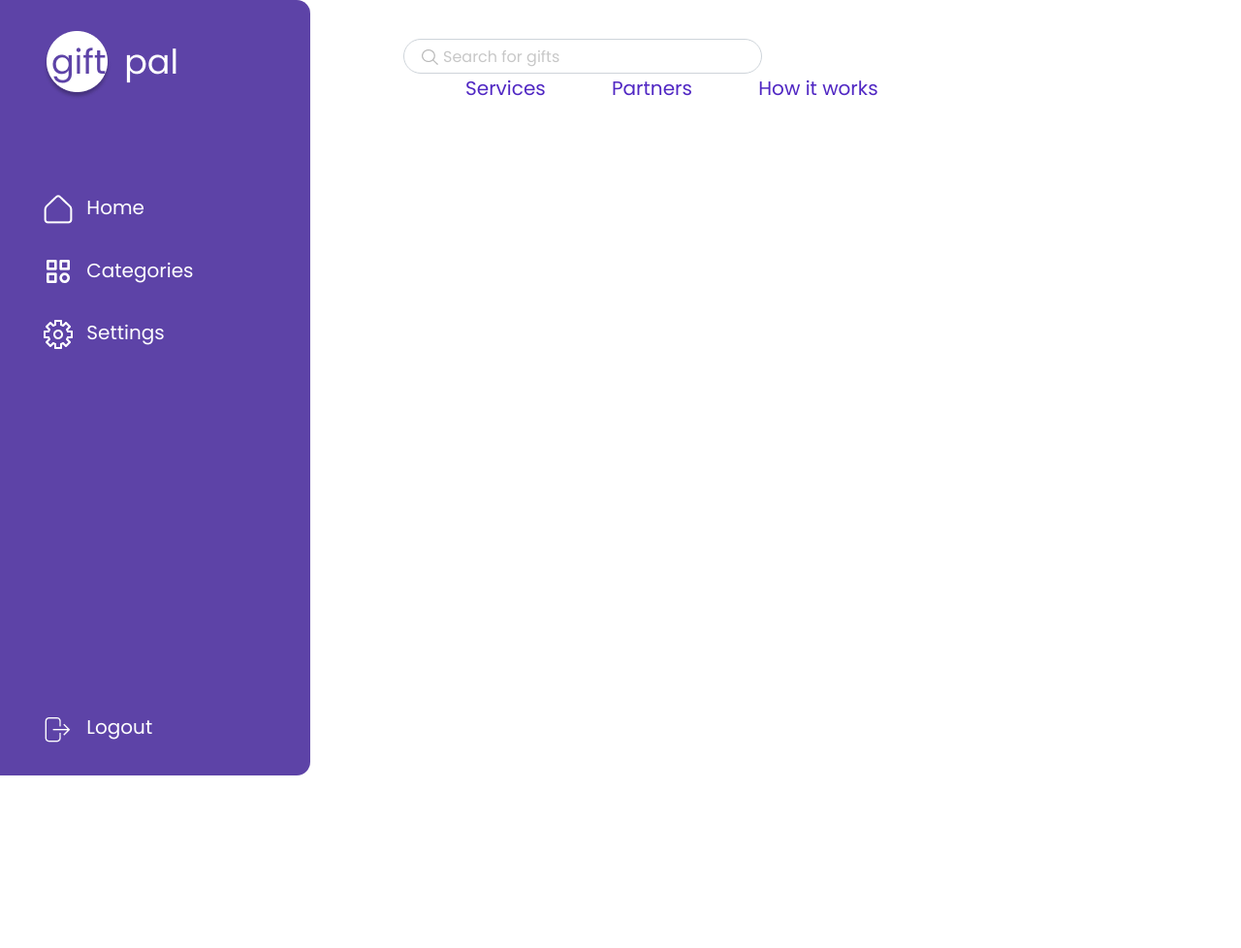
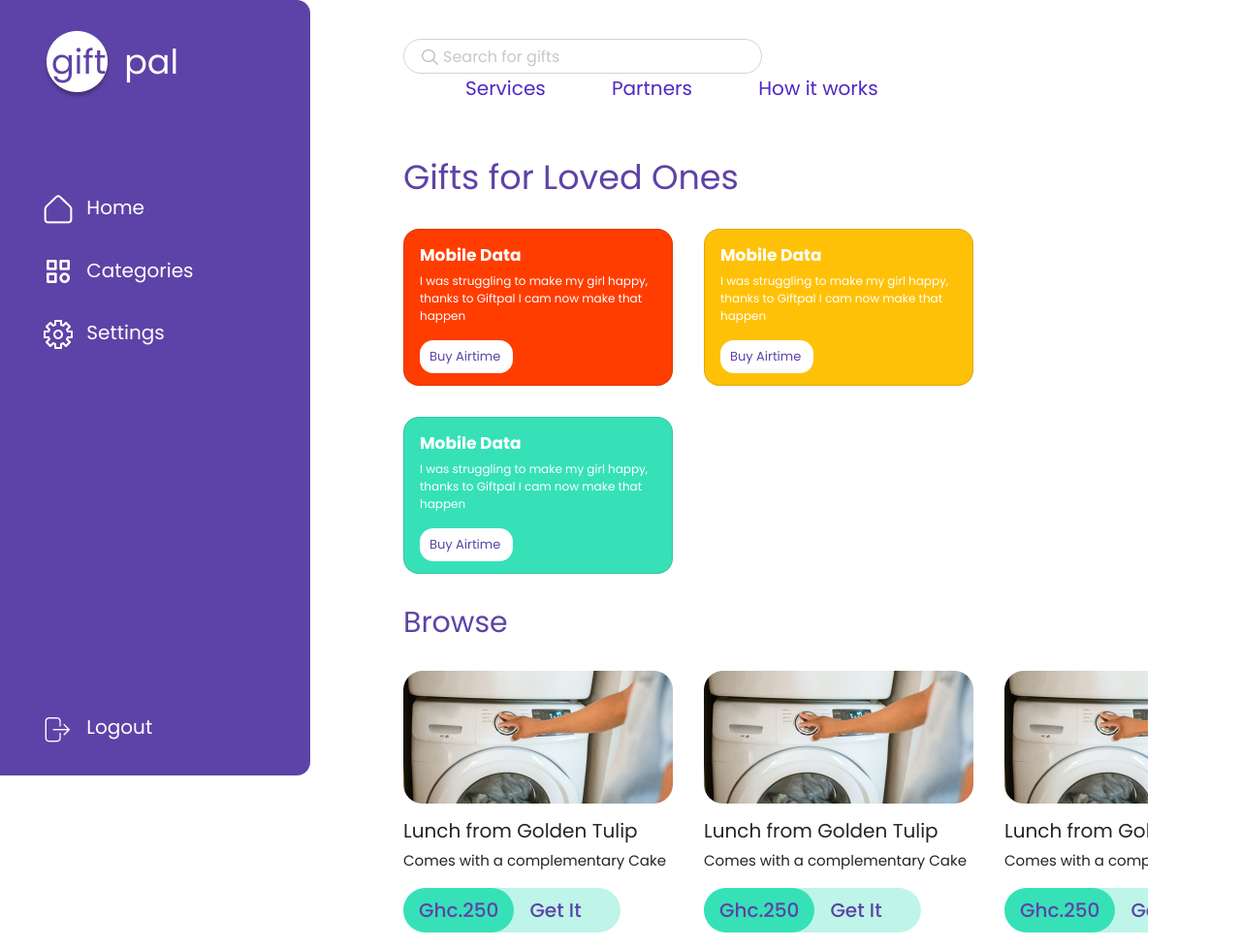
Before and after one commit to kewablay/Giftpal-v2.0, a PHP site: page /dashboard.html in a window 1280 px wide. Shown: the whole page at 97% size. Before the commit the page ends 800 px from the top, so only its background shows below. Run offline with PHP 8.4, Linux system fonts and the light colour scheme; some libraries are stand-ins or nearby versions.

Commit message:
done with the dashboard UI

```diff
--- a/css/dashboard.css
+++ b/css/dashboard.css
@@ -137,6 +137,131 @@ form div{
 }
 /* navbar ends */
 
+/* ---gift cards section */
+.title{
+    color: #5D43A7;
+    font-size: 35px;;
+    font-weight: 400;
+    margin: 2rem 0;
+}
+.gift-cards{
+     display: flex;
+     gap: 2rem;
+     flex-wrap: wrap;
+
+}
+
+.gift-cards .card{
+    height: 162px;
+    flex: 0 1 278px;
+    border-radius: 16px;
+    padding: 1rem;
+    transition: box-shadow .2s ease-out;
+}
+.gift-cards .card:hover{
+    box-shadow: 0px 5px 4px 1px rgba(0,0,0,0.25);
+}
+
+/* --card colors --- */
+.card:nth-child(1){
+    background: #FF3D00;
+}
+.card:nth-child(2){
+    background: #FFC107;
+}
+.card:nth-child(3){
+    background: #36E1B8;
+}
+/* end of card colors */
+
+.gift-cards .card h4{
+    font-size: 17px;
+    font-weight: 700;
+    color: white;
+}
+.gift-cards .card p{
+    font-size: 12px;
+    font-weight: 400;
+    line-height: 18px;
+    color: white;
+}
+
+#card-btn{
+    text-decoration: none;
+    background-color: white;
+    padding: 7px 10px;
+    width: 6rem;
+    font-size: 13px;
+    font-weight: 400;
+    color: #5D43A7;
+    border-radius: 14px;
+}
+
+/* ---gift cards section ends */
+
+/*----browse section starts ---- */
+.browse{
+    font-size: 30px;
+}
+
+.services-container{
+    display: flex;
+    gap: 2rem;
+    /* flex-wrap: wrap; */
+    overflow-x: auto;
+}
+.browse-card .desc{
+    margin-top: 1rem;
+}
+.browse-card{
+    flex: 1 1 278px;
+}
+.browse-card img{
+    transition: transform .2s ease-out;
+}
+.browse-card:hover img{
+    transform: scale(1.04);
+}
+
+.service-title{
+    font-size: 20px;
+    font-weight: 400;
+}
+.desc p{
+    font-size: 15px;
+    font-weight: 400;
+}
+.btn-group{
+    background: #36E1B852;
+    border-radius: 50px;
+    width: 14rem;
+    margin-bottom: 1rem;
+    align-self: flex-start;
+}
+
+.btn-group a{
+    text-decoration: none;
+    color: #5D43A7;
+    font-size: 20px;
+    font-style: normal;
+    font-weight: 500;
+    line-height: 30px;
+    letter-spacing: 0em;
+    text-align: left;
+}
+
+.price{
+    padding: .5rem 1rem;
+    background: #36E1B8;
+    border-radius: 50px;
+}
+
+.get-it{
+    padding: .5rem 1rem;
+}
+
+/*----browse section ends ---- */
+
 /* ---main content wrapper ends  ----  */
 
 
--- a/dashboard.html
+++ b/dashboard.html
@@ -72,6 +72,85 @@
                     </ul>
                     <a href="#" id="nav-toggle"><img src="images/menu.png" alt=""></a>
                 </nav>
+                <!-- ---nav ends---  -->
+
+                <!-- -----gifts section----- -->
+                <section class="gifts">
+                    <h3 class="title">Gifts for Loved Ones</h3>
+
+                    <div class="gift-cards">
+                        <div class="card">
+                            <div id="card-title">
+                                <h4>Mobile Data</h4>
+                            </div>
+                            <p >I was struggling to make my girl happy, thanks to Giftpal I cam now make that happen</p>
+                            <a href="#" id="card-btn">Buy Airtime</a>
+                        </div>
+                        <!-- ----- -->
+                        <div class="card">
+                            <div id="card-title">
+                                <h4>Mobile Data</h4>
+                            </div>
+                            <p >I was struggling to make my girl happy, thanks to Giftpal I cam now make that happen</p>
+                            <a href="#" id="card-btn">Buy Airtime</a>
+                        </div>
+                        <!-- ----- -->
+                        <div class="card">
+                            <div id="card-title">
+                                <h4>Mobile Data</h4>
+                            </div>
+                            <p >I was struggling to make my girl happy, thanks to Giftpal I cam now make that happen</p>
+                            <a href="#" id="card-btn">Buy Airtime</a>
+                        </div>
+                        <!-- ----- -->
+                    </div>
+                </section>
+
+
+                <!-- ---Browse section----- -->
+                <section class="browse-section">
+                    <h3 class="title browse">Browse</h3>
+                    <div class="services-container">
+                        <div class="browse-card">
+                            <img src="images/browse-img.png" alt="">
+                            <div class="desc">
+                                <h3 class="service-title">Lunch from Golden Tulip</h3>
+                                <p>Comes with a complementary Cake</p>
+                            </div>
+                            <div class="btn-group">
+                                <a class="price" href="#">Ghc.250</a>
+                                <a class="get-it" href="#">Get It</a>
+                            </div>
+                        </div>
+                        <!-- ----- -->
+                        <div class="browse-card">
+                            <img src="images/browse-img.png" alt="">
+                            <div class="desc">
+                                <h3 class="service-title">Lunch from Golden Tulip</h3>
+                                <p>Comes with a complementary Cake</p>
+                            </div>
+                            <div class="btn-group">
+                                <a class="price" href="#">Ghc.250</a>
+                                <a class="get-it" href="#">Get It</a>
+                            </div>
+                        </div>
+                        <!-- ----- -->
+                        <div class="browse-card">
+                            <img src="images/browse-img.png" alt="">
+                            <div class="desc">
+                                <h3 class="service-title">Lunch from Golden Tulip</h3>
+                                <p>Comes with a complementary Cake</p>
+                            </div>
+                            <div class="btn-group">
+                                <a class="price" href="#">Ghc.250</a>
+                                <a class="get-it" href="#">Get It</a>
+                            </div>
+                        </div>
+                        <!-- ----- -->
+                    </div>
+                </section>
+
+
             </div>
         </div>
     </div><script src="js/main.js"></script>
```
Also changed, not shown: js/dashboard.js (+0 -37 lines), main.html (+27 -27 lines), images/browse-img.png (added).
